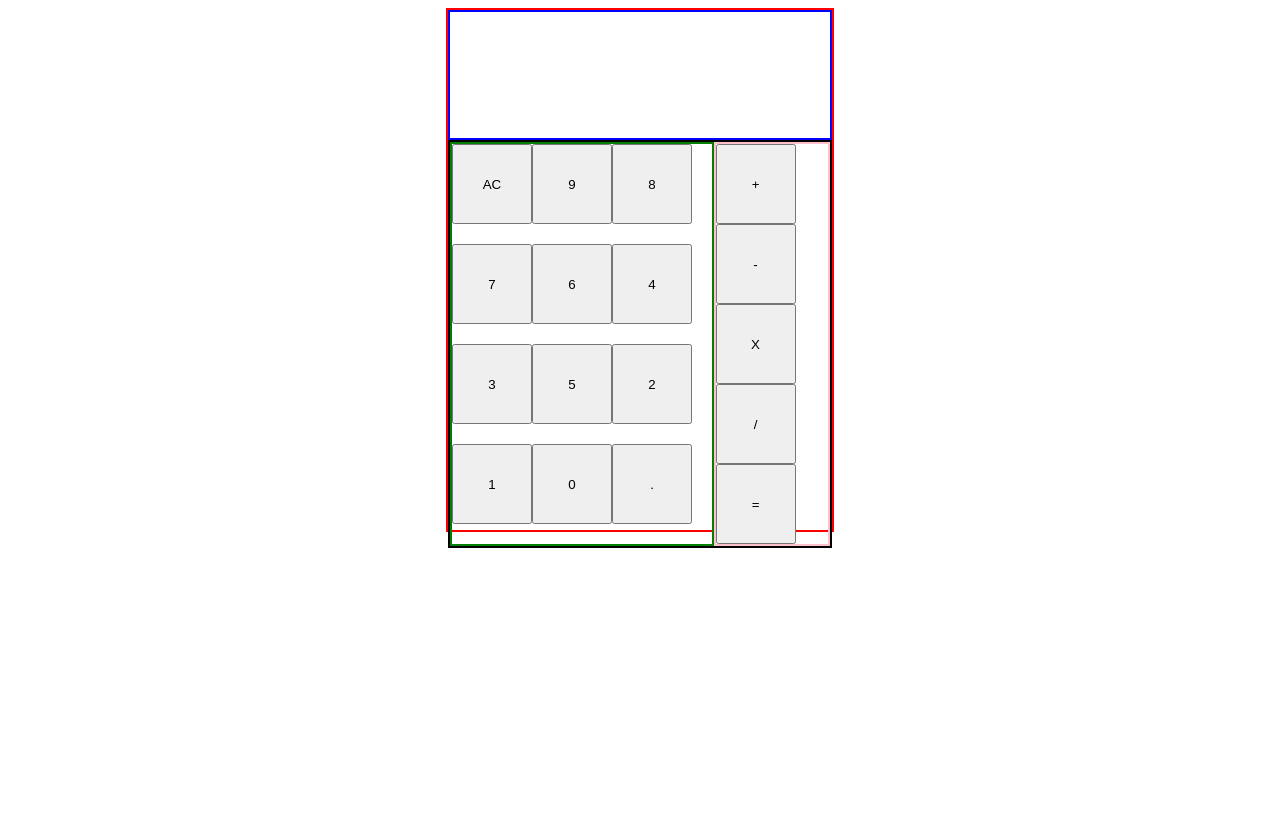
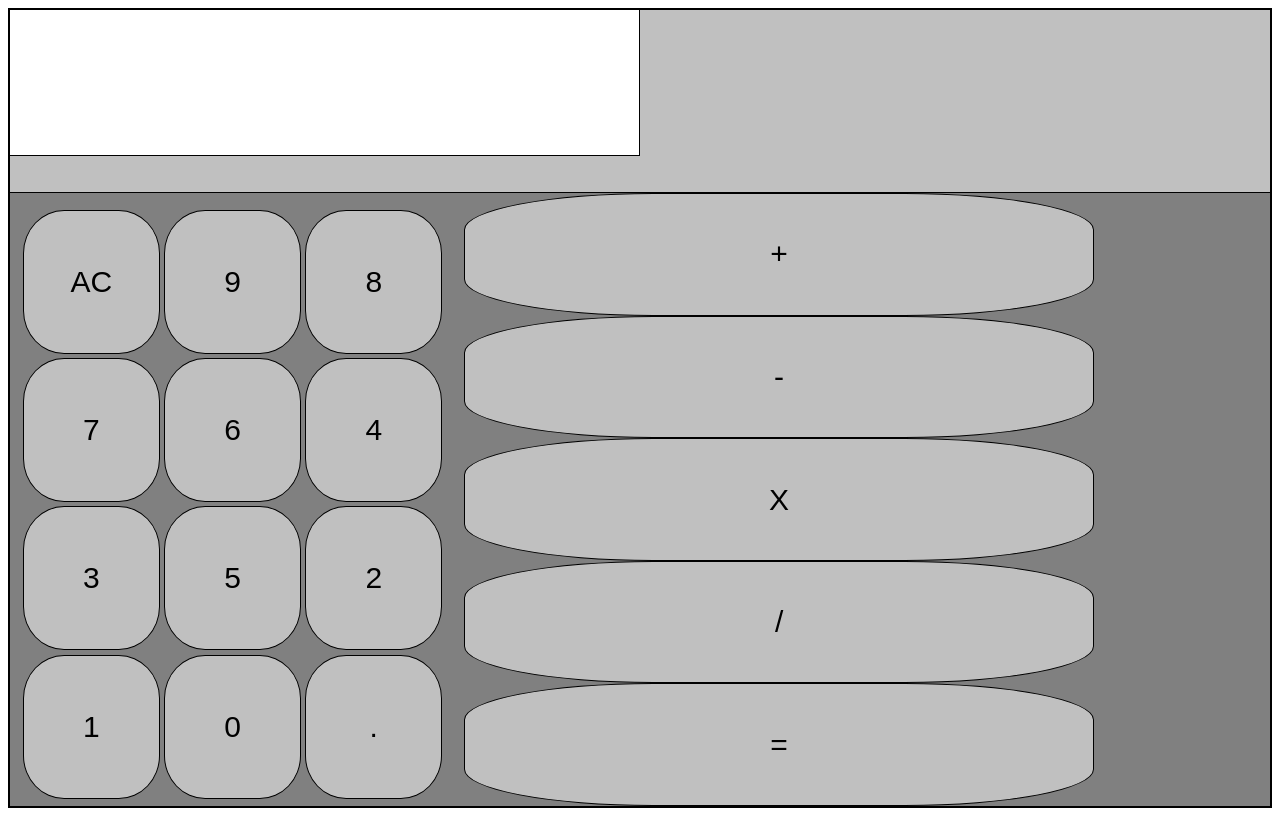
Before and after one commit to Jdoggett50/Calculator, a plain HTML site: page index.html in a window 1280 px wide. Drawn offline with Linux system fonts and the light colour scheme.

Commit message:
created calculator interface

```diff
--- a/calculator.js
+++ b/calculator.js
@@ -1,4 +1,7 @@
 //there will be user input - not sure how we will receive it yet
+const inputs = document.querySelector('#numbers-container');
+inputs.addEventListener('click', el => el.target.value)
+
 
 let input1 = '4'
 let input2 = '20'
--- a/index.html
+++ b/index.html
@@ -8,10 +8,12 @@
     <script src = "./calculator.js" defer></script>
     <title>Document</title>
 </head>
-	<div id = wrapper>
-		<div class = "result-container"></div>
-		<div class ='selection-wrapper'>
-            <div class = "numbers-container">
+	<div id = "wrapper">
+		<div id = "result-container">
+			<div class = "result"></div>
+		</div>
+		<div id ='selection-wrapper'>
+            <div id = "numbers-container">
                 <button value ="AC">AC</button>
                 <button value ="9">9</button>
                 <button value ="8">8</button>
@@ -24,7 +26,6 @@
                 <button value ="1">1</button>
                 <button value ="0">0</button>
                 <button value =".">.</button>
-
             </div>
             <div class ='operators'>
                 <button value ="+">+</button>
--- a/style.css
+++ b/style.css
@@ -1,34 +1,53 @@
-/* body {
-    background-color: rgb(17, 12, 46);
-} */
+* {
+	box-sizing: border-box;
+}
 #wrapper {
-    margin: auto;
-	width: 30vw;
-	height: 65vh;
-	border: 2px solid red;
+	border: 2px solid black;
+	height: 100vh;
 }
-
-.result-container{
-    height: 25%;
-	box-sizing: border-box;
-	border: 2px solid blue;
+#result-container {
+	height: 23%;
+	border-bottom: 1px solid black;
+	background-color: silver;
 }
-.selection-wrapper {
-    display: flex;
-    box-sizing: border-box black;
-    border: 2px solid
+.result {
+	display: flex;
+	justify-content: center;
+	align-items: flex-end;
+	border-bottom: 1px solid black;
+	border-right: 1px solid black;
+	background-color: white;
+	font-size: 30px;
+	height: 80%;
+	width: 50%;
+}
+#selection-wrapper {
+	background-color: grey;
+	height: 77%;
+	display: flex;
+}
+#numbers-container {
+	margin: 1% 1%;
 }
 button {
-    box-sizing: border-box;
-    height: 80px;
-    width: 80px;
+	border: 1px solid black;
+	font-size: 30px;
+	color: black;
+	border-radius: 30%;
+	background-color: silver;
 }
-.numbers-container {
-    display: flex;
-    flex-wrap: wrap;
-	border: 2px solid green;
+#numbers-container > button {
+	margin-top: 1%;
+	height: 24.5%;
+	width: 32%;
 }
-
+.operators > button {
+	height: 24%;
+	width: 100%;
+}
 .operators {
-    border : 2px solid pink;
+	margin: margin 2% 1% 1% 0;
+	width: 50%;
+	display: flex;
+	flex-direction: column;
 }
```
